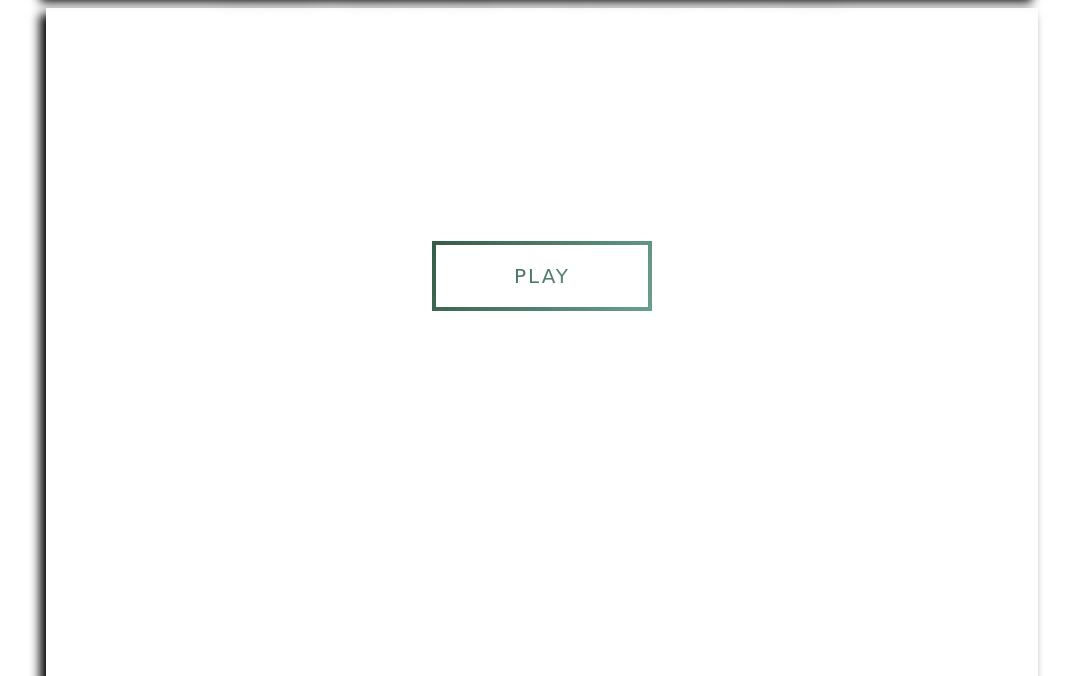
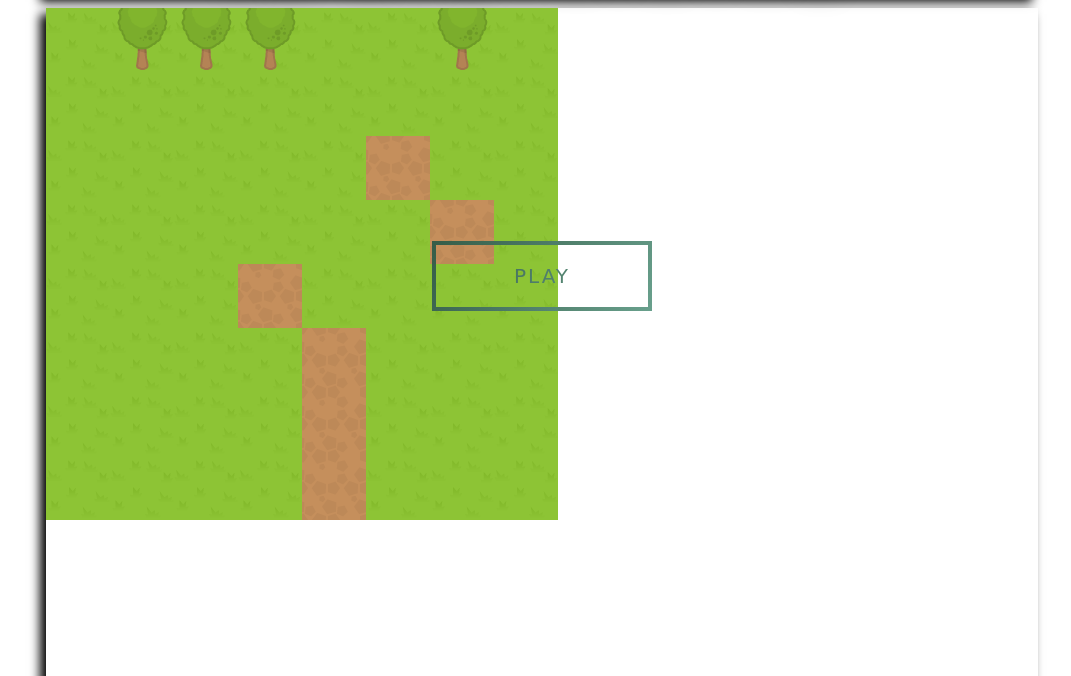
Before and after one commit to RSickenberg/scrum_game, a plain HTML site: page game.html in a window 1280 px wide. Shown: the part 124-800 px from the top of the page, without its empty margins (98-1169 px from the left). Drawn offline with Linux system fonts and the light colour scheme.

Commit message:
Working example

```diff
--- a/www/static/js/game.js
+++ b/www/static/js/game.js
@@ -8,11 +8,11 @@ var map = {
         1, 3, 3, 3, 1, 1, 3, 1,
         1, 1, 1, 1, 1, 1, 1, 1,
         1, 1, 1, 1, 1, 2, 1, 1,
-        1, 1, 1, 1, 1, 1, 1, 1,
+        1, 1, 1, 1, 1, 1, 2, 1,
         1, 1, 1, 2, 1, 1, 1, 1,
         1, 1, 1, 1, 2, 1, 1, 1,
         1, 1, 1, 1, 2, 1, 1, 1,
-        1, 1, 1, 0, 0, 1, 1, 1
+        1, 1, 1, 1, 2, 1, 1, 1
     ],
     getTile: function (col, row) {
         return this.tiles[row * map.cols + col];
@@ -21,14 +21,9 @@ var map = {
 
 Game.load = function () {
     return [
-        loader.loadImage('tiles', 'assets/texture/blocks/dirt/cd1.png'),
-        loader.loadImage('tiles', 'assets/texture/blocks/dirt/cd2.png'),
-        loader.loadImage('tiles', 'assets/texture/blocks/dirt/cd3.png'),
-        loader.loadImage('tiles', 'assets/texture/blocks/dirt/d1.png'),
-        loader.loadImage('tiles', 'assets/texture/blocks/dirt/d2.png'),
-        loader.loadImage('tiles', 'assets/texture/blocks/dirt/d3.png'),
+        loader.loadImage('tiles', 'assets/tiles.png'),
         loader.loadImage('character', 'assets/img/mex.png')
-    ]
+    ];
 };
 
 Game._drawLayer = function () {
@@ -37,15 +32,15 @@ Game._drawLayer = function () {
             var tile = map.getTile(c, r);
             if (tile !== 0) {
                 this.ctx.drawImage(
-                    this.tileAtlas,
-                    (tile - 1) * map.mapSize,
-                    0,
-                    map.mapSize,
-                    map.mapSize,
-                    c * map.mapSize,
-                    r * map.mapSize,
-                    map.mapSize,
-                    map.mapSize
+                    this.tileAtlas, // image
+                    (tile - 1) * map.mapSize, // source x
+                    0, // source y
+                    map.mapSize, // source width
+                    map.mapSize, // source height
+                    c * map.mapSize,  // target x
+                    r * map.mapSize, // target y
+                    map.mapSize, // target width
+                    map.mapSize // target height
                 )
             }
         }
@@ -54,7 +49,6 @@ Game._drawLayer = function () {
 
 Game.init = function () {
     this.tileAtlas = loader.getImage('tiles');
-    console.log(this.tileAtlas);
     this.hero = {x: 128, y: 384, image: loader.getImage('character')};
 };
 
@@ -66,3 +60,6 @@ Game.render = function () {
     // draw map top layer
     this._drawLayer(1);
 };
+
+Game.update = function (delta) {
+};
--- a/www/static/js/main.js
+++ b/www/static/js/main.js
@@ -3,8 +3,6 @@ const DISPLACEMENT_VALUE = 7;
 var loader = {
     images: {}
 };
-
-var Game = {};
 
 loader.loadImage = function (key, src) {
     var img = new Image();
@@ -16,13 +14,12 @@ loader.loadImage = function (key, src) {
         }.bind(this);
 
         img.onerror = function () {
-            reject('Erreur sur le chargement de l\'image : ' + src);
-        }.bind(this);
+            reject('Could not load image: ' + src);
+        };
+    }.bind(this));
 
-        img.src = src;
-
-        return d;
-    })
+    img.src = src;
+    return d;
 };
 
 loader.getImage = function (key) {
@@ -74,6 +71,8 @@ function pushKey(event) {
     }
 }
 
+var Game = {};
+
 Game.run = function (context) {
     this.ctx = context;
     this._previousElapsed = 0;
@@ -100,10 +99,6 @@ Game.tick = function (elapsed) {
     this.render();
 }.bind(Game);
 
-Game.init = function () {};
-Game.update = function (delta) {};
-Game.render = function () {};
-
 window.onload = function () {
     var context = document.getElementById('game').getContext('2d');
     Game.run(context);
```
Also changed, not shown: pages/components.html (+0 -2 lines), assets/tiles.png (added).
